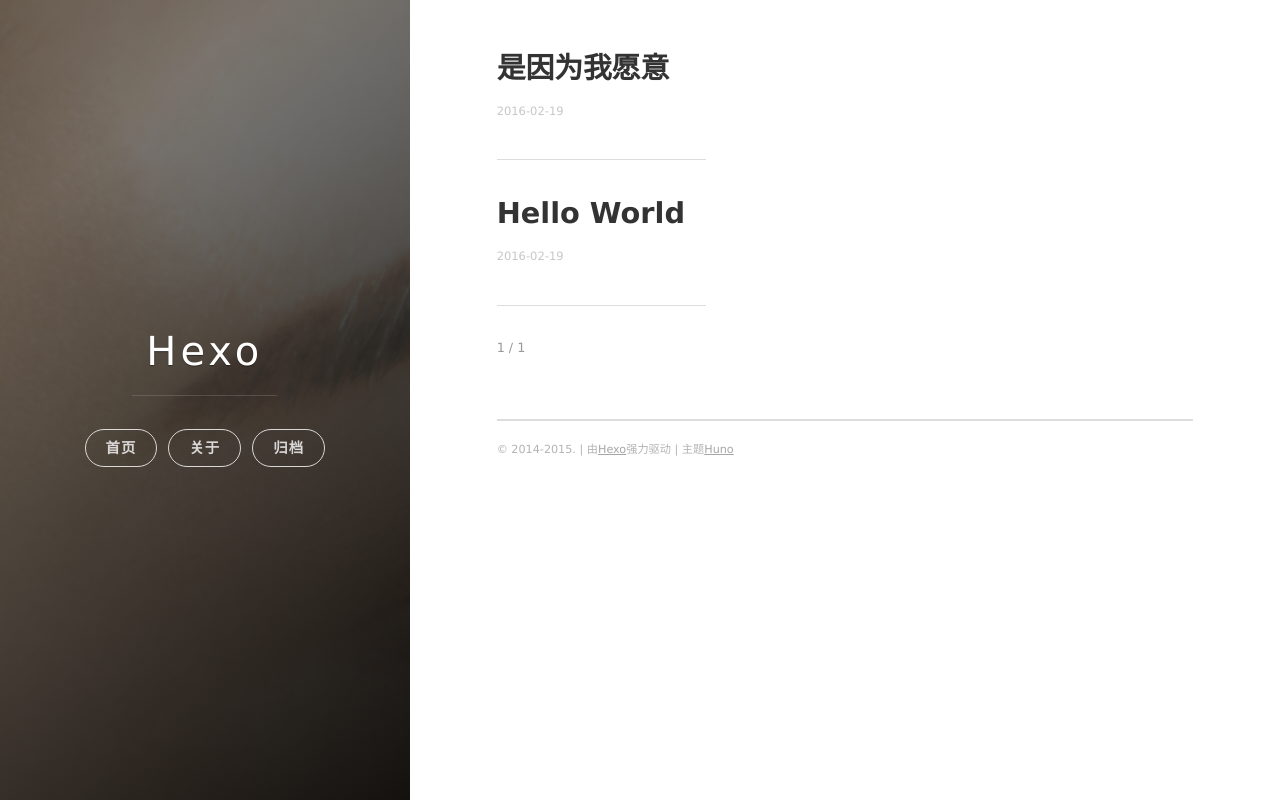
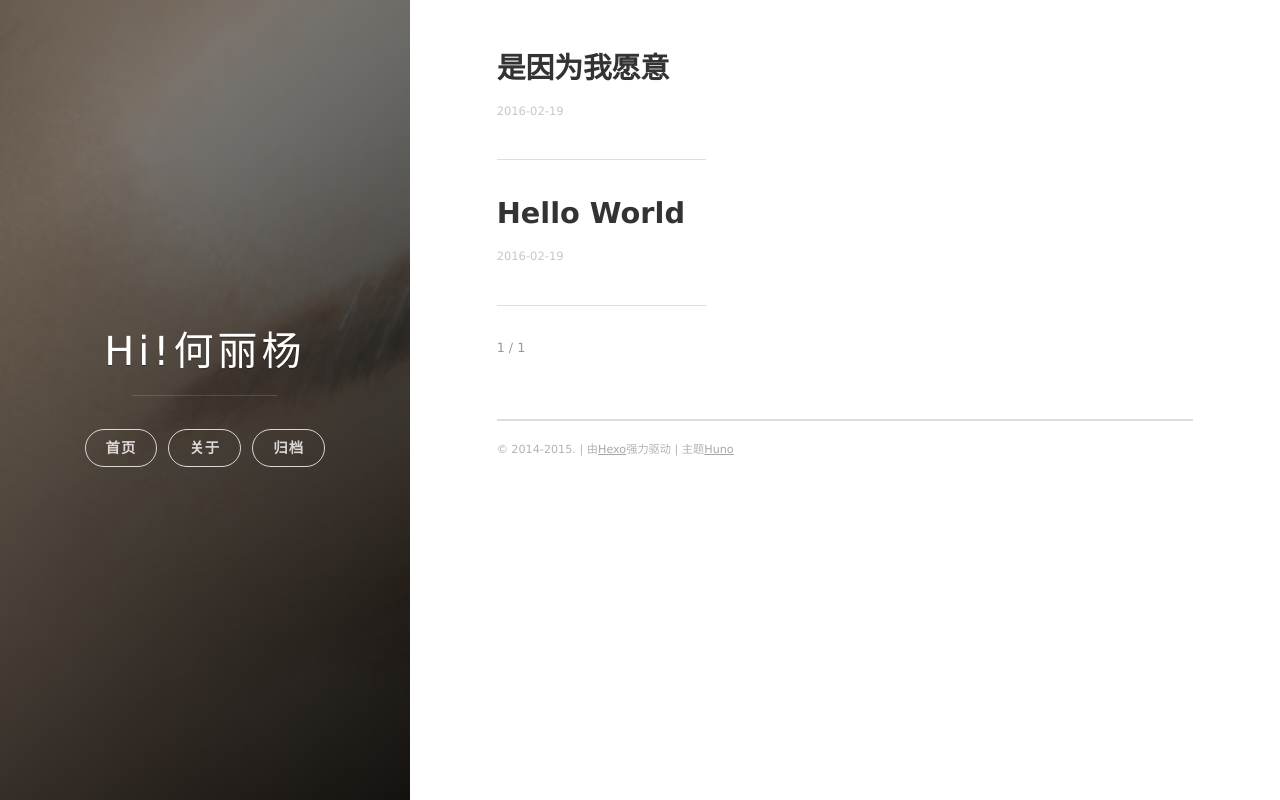
Before and after one commit to wo399098188/wo399098188.github.io, a plain HTML site: page index.html in a window 1280 px wide. Drawn offline with nearby package versions, Linux system fonts and the light colour scheme; some packages are replaced by stand-ins of ours; grey boxes are pictures that could not be loaded.

Commit message:
Update index.html

```diff
--- a/index.html
+++ b/index.html
@@ -60,7 +60,7 @@
 
 
 
-        <h1 class="panel-cover__title panel-title"><a href="/" title="link to homepage">Hexo</a></h1>
+        <h1 class="panel-cover__title panel-title"><a href="/" title="link to homepage">Hi!何丽杨</a></h1>
         <hr class="panel-cover__divider" />
 
 
```
